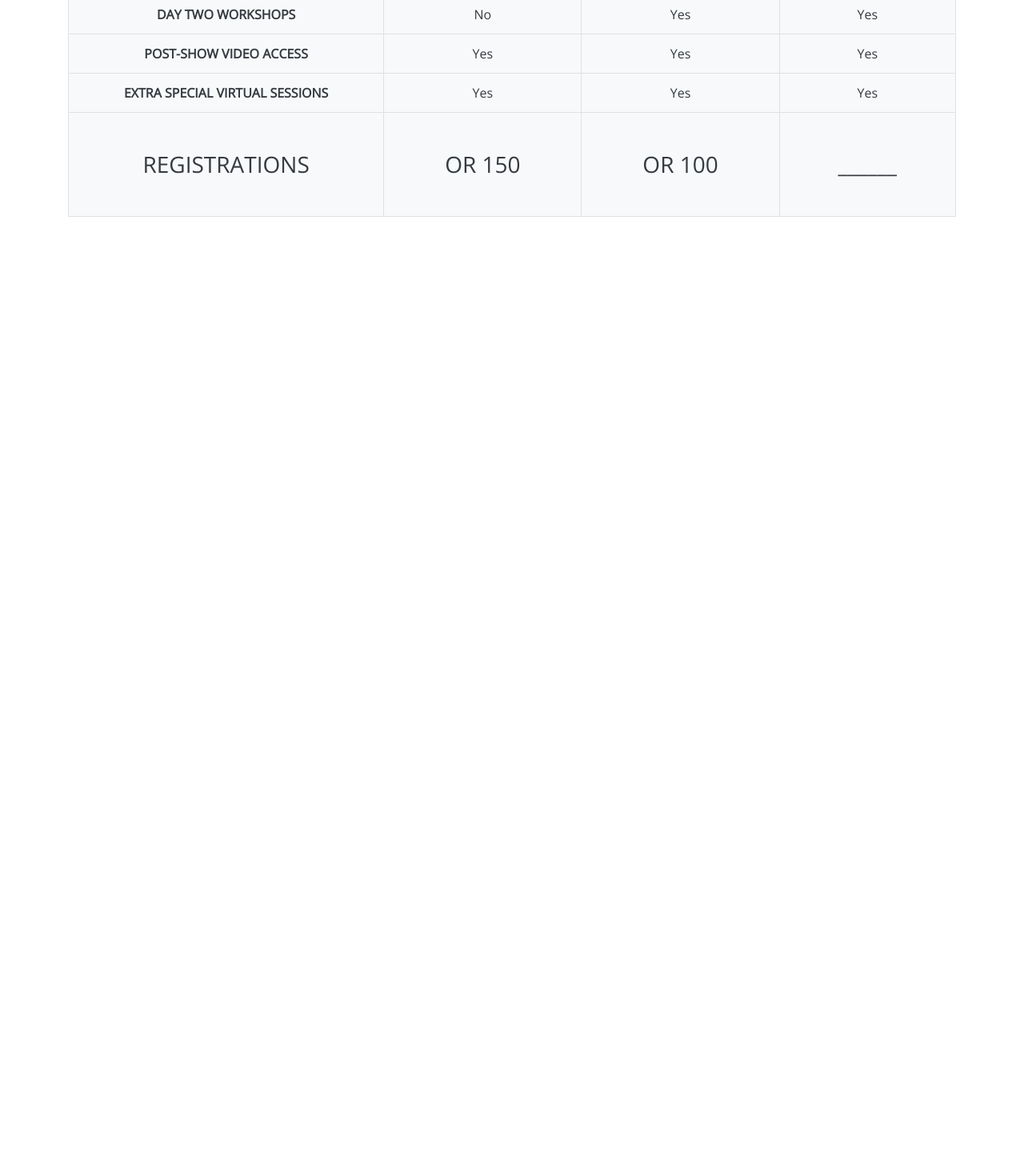
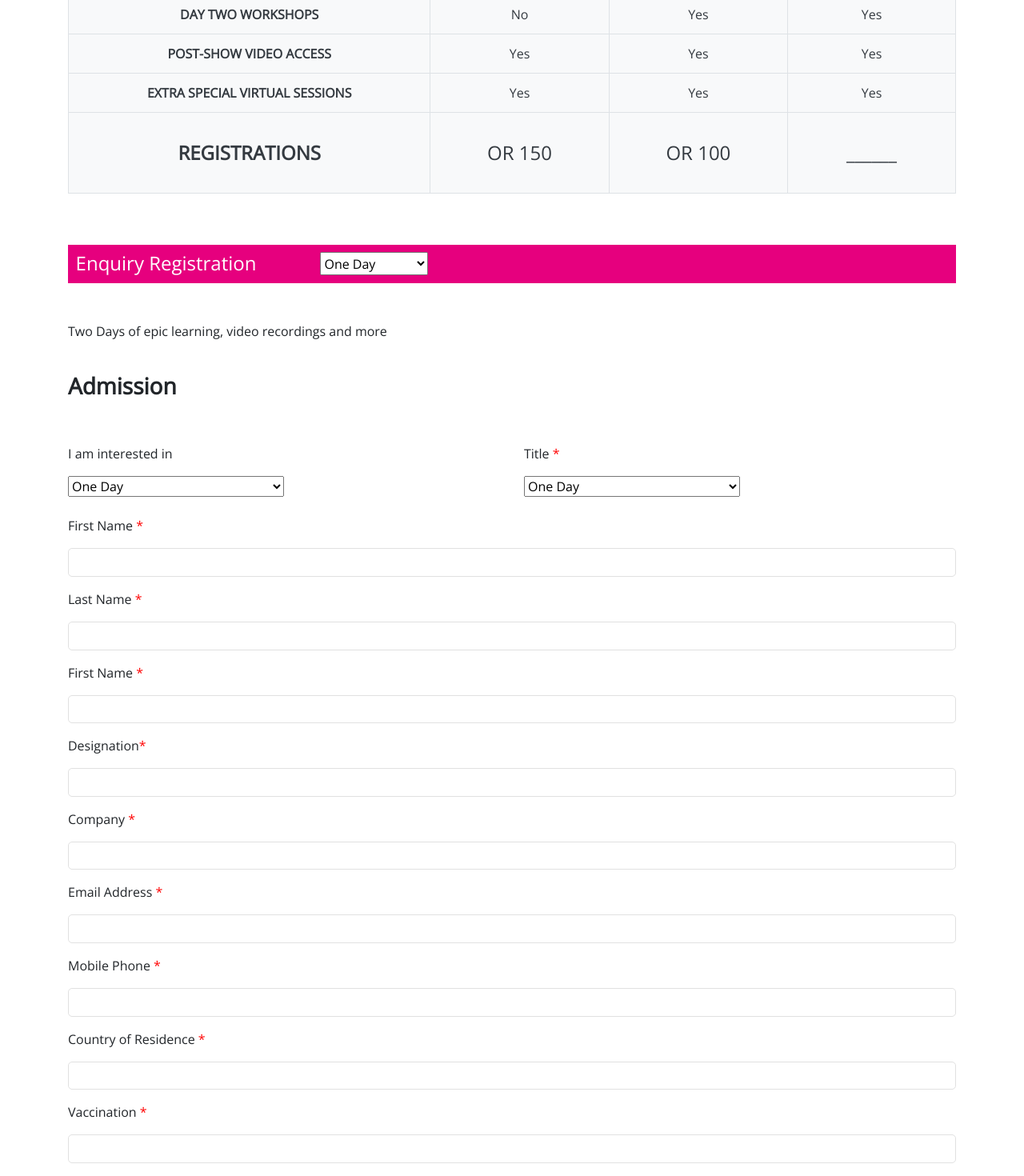
Before and after one commit to hoseinsedaqat/Osmw, a Vue app: page /attend in a window 1280 px wide. Shown: the part 1498-2968 px from the top of the page at 80% size. Before the commit the page ends 1785 px from the top, so only its background shows below. Built offline with nearby package versions, Linux system fonts and the light colour scheme.

Commit message:
add form part

```diff
--- a/src/views/Attend/AttendView.vue
+++ b/src/views/Attend/AttendView.vue
@@ -101,6 +101,7 @@
         </div>
       </div>
       <AttendTable></AttendTable>
+      <AttendForm></AttendForm>
     </section>
   </div>
 </template>
@@ -108,11 +109,13 @@
 <script>
 import HeaderAppDark from "@/components/HeaderAppDark.vue";
 import AttendTable from "./Components/AttendTable.vue";
+import AttendForm from "./Components/AttendForm.vue";
 export default {
   name: "AttendView",
   components: {
     HeaderAppDark,
     AttendTable,
+    AttendForm,
   },
   data() {
     return {
--- /dev/null
+++ b/src/views/Attend/Components/AttendForm.vue
@@ -0,0 +1,155 @@
+<template>
+  <section id="attendForm">
+    <div class="container">
+      <div class="row">
+        <div class="col-md-12 my-5">
+          <div class="bg-pink text-white">
+            <h4>Enquiry Registration</h4>
+            <select name="" id="" v-model="regestartion">
+              <option value="Group Booking" selected>Group Booking</option>
+              <option value="Two Days">Two Days</option>
+              <option value="One Day">One Day</option>
+            </select>
+          </div>
+        </div>
+      </div>
+      <div class="row">
+        <div class="col-md-12">
+          <p>Two Days of epic learning, video recordings and more</p>
+        </div>
+      </div>
+      <div class="row">
+        <div class="col-md-12 my-4">
+          <h3 class="font-weight-bold">Admission</h3>
+        </div>
+      </div>
+      <div class="row my-4">
+        <div class="col-md-6">
+          <p>I am interested in</p>
+          <select name="" id="" v-model="regestartion" class="w-50">
+            <option value="Group Booking" selected>Group Booking</option>
+            <option value="Two Days">Two Days</option>
+            <option value="One Day">One Day</option>
+          </select>
+        </div>
+        <div class="col-md-6">
+          <p>Title <span class="required">*</span></p>
+          <select name="" id="" v-model="regestartion" class="w-50">
+            <option value="Group Booking" selected>Group Booking</option>
+            <option value="Two Days">Two Days</option>
+            <option value="One Day">One Day</option>
+          </select>
+        </div>
+      </div>
+      <div class="row">
+        <div class="col-md-12">
+          <div class="form-group">
+            <p>First Name <span class="required">*</span></p>
+            <input type="text" class="w-100" />
+          </div>
+        </div>
+      </div>
+      <div class="row">
+        <div class="col-md-12">
+          <div class="form-group">
+            <p>Last Name <span class="required">*</span></p>
+            <input type="text" class="w-100" />
+          </div>
+        </div>
+      </div>
+      <div class="row">
+        <div class="col-md-12">
+          <div class="form-group">
+            <p>First Name <span class="required">*</span></p>
+            <input type="text" class="w-100" />
+          </div>
+        </div>
+      </div>
+      <div class="row">
+        <div class="col-md-12">
+          <div class="form-group">
+            <p>Designation<span class="required">*</span></p>
+            <input type="text" class="w-100" />
+          </div>
+        </div>
+      </div>
+      <div class="row">
+        <div class="col-md-12">
+          <div class="form-group">
+            <p>Company <span class="required">*</span></p>
+            <input type="text" class="w-100" />
+          </div>
+        </div>
+      </div>
+      <div class="row">
+        <div class="col-md-12">
+          <div class="form-group">
+            <p>Email Address <span class="required">*</span></p>
+            <input type="text" class="w-100" />
+          </div>
+        </div>
+      </div>
+      <div class="row">
+        <div class="col-md-12">
+          <div class="form-group">
+            <p>Mobile Phone <span class="required">*</span></p>
+            <input type="text" class="w-100" />
+          </div>
+        </div>
+      </div>
+      <div class="row">
+        <div class="col-md-12">
+          <div class="form-group">
+            <p>Country of Residence <span class="required">*</span></p>
+            <input type="text" class="w-100" />
+          </div>
+        </div>
+      </div>
+      <div class="row">
+        <div class="col-md-12">
+          <div class="form-group">
+            <p>Vaccination <span class="required">*</span></p>
+            <input type="text" class="w-100" />
+          </div>
+        </div>
+      </div>
+    </div>
+  </section>
+</template>
+
+<script>
+export default {
+  name: "AttendForm",
+  data() {
+    return {
+      regestartion: "One Day",
+    };
+  },
+};
+</script>
+
+<style scoped>
+.bg-pink {
+  background-color: #e6007e;
+  padding: 0.6rem;
+  display: flex;
+}
+
+.bg-pink h4 {
+  margin: 0 5rem 0 0;
+}
+
+.required {
+  color: red;
+}
+
+.form-group input{
+    border: 1px solid #e1e1e1;
+    padding: 0.3rem;
+    border-radius: 5px;
+}
+
+.form-group input:focus{
+    outline: none;
+}
+</style>
--- a/src/views/Attend/Components/AttendTable.vue
+++ b/src/views/Attend/Components/AttendTable.vue
@@ -3,7 +3,7 @@
     <div class="container">
       <div class="row">
         <div class="col-md-12">
-          <table class="table table-bordered text-center ">
+          <table class="table table-bordered text-center">
             <thead class="thead-pink">
               <tr>
                 <th></th>
@@ -56,10 +56,10 @@
                 <td>Yes</td>
               </tr>
               <tr>
-                <th class="h3 p-5">REGISTRATIONS</th>
-                <td class="h3 p-5">OR 150</td>
-                <td class="h3 p-5">OR 100</td>
-                <td class="h3 p-5">______</td>
+                <th class="tableAttendShow">REGISTRATIONS</th>
+                <td class="tableAttendShow">OR 150</td>
+                <td class="tableAttendShow">OR 100</td>
+                <td class="tableAttendShow">______</td>
               </tr>
             </tbody>
           </table>
@@ -80,4 +80,16 @@ export default {
   background-color: #e6007e;
   color: #fff;
 }
+
+.tableAttendShow {
+  font-size: 1.5rem;
+  padding: 2rem;
+}
+
+@media screen and (max-width: 1000px) {
+  .tableAttendShow {
+    font-size: 1rem;
+    padding: 1rem;
+  }
+}
 </style>
```
